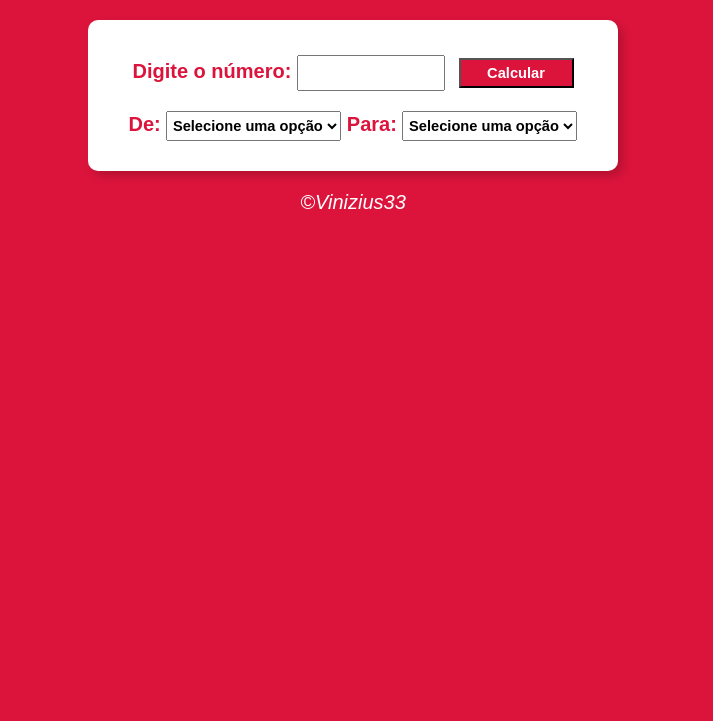
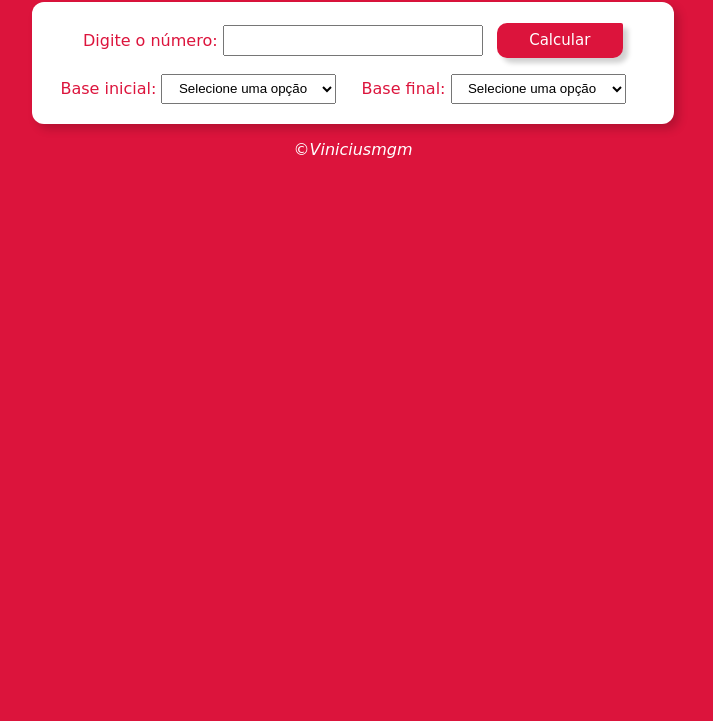
Before and after one commit to Viniciusmgm/conversor_bases_num, a plain HTML site: page index.html in a window 1280 px wide. Shown: the part 79-800 px from the top of the page, without its empty margins (287-1000 px from the left). Drawn offline with Linux system fonts and the light colour scheme.

Commit message:
melhorando CSS

```diff
--- a/estilo.css
+++ b/estilo.css
@@ -1,52 +1,55 @@
 body{
     background-color: crimson;
-    font: normal 15pt Arial;
+    font-family: cursive, Verdana;
 }
-header{
+header h1{
     color: white;
     text-align: center;
 }
 section{
     background-color: white;
-    border-radius: 10px;
-    padding: 15px;
-    width: 500px;
+    text-align: center;
+    font: cursive 20px bold;
+    color: crimson;
+    border-radius: 12px;
+    padding: 5px;
+    max-width: 50%;
     margin: auto;
     box-shadow: 5px 5px 10px rgba(0, 0, 0, 0.185);
+}
+section select{
+    width: 175px;
+    height: 30px;
     text-align: center;
-    color: crimson;
-    font-weight: bold;
+    font: 11pt;
+    margin-right: 20px;
+}
+input#txtn{
+    width: 40%;
+    height: 25px;
+    text-align: center;
+    font: 15px bold;
+    font-family: cursive;
+}
+div{
+    margin-top: 15px;
+    margin-bottom: 5px;
+}
+input#btn{
+    width: 20%;
+    height: 35px;
+    text-align: center;
+    font: 15px normal;
+    font-family: cursive;
+    margin-left: 8px;
+    background-color: crimson;
+    color: white;
+    border: none;
+    box-shadow: 5px 5px 5px rgba(0, 0, 0, 0.185);
+    border-radius: 10px 2px 10px 10px;
 }
 footer{
     color: white;
     text-align: center;
     font-style: italic;
 }
-select{
-    width: 175px;
-    height: 30px;
-    text-align: center;
-    font: normal 11pt Arial;
-    font-weight: bold;
-}
-input#txtn{
-    height: 30px;
-    text-align: center;
-    font: normal 11pt Arial;
-    font-weight: bold;
-    width: 140px;
-}
-div{
-    margin-top: 15px;
-    margin-bottom: 5px;
-}
-input#btn{
-    height: 30px;
-    text-align: center;
-    font: normal 11pt Arial;
-    font-weight: bold;
-    width: 115px;
-    margin-left: 8px;
-    background-color: crimson;
-    color: white;
-}
--- a/index.html
+++ b/index.html
@@ -8,20 +8,20 @@
 </head>
 <body>
     <header>
-        <h1>Conversão BinDecHexOct</h1>
+        <h1>Conversão de Bases Numéricas</h1>
     </header>
     <section>
         <p>Digite o número: <input type="text" name="txtn" id="txtn">
             <input type="button" value="Calcular" onclick="calcular()" id="btn">
         </p>
-        De: <select name="sel1" id="sel1">
+        Base inicial: <select name="sel1" id="sel1">
             <option value="s1">Selecione uma opção</option>
             <option value="bin1">Binário</option>
             <option value="dec1">Decimal</option>
             <option value="hex1">Hexadecimal</option>
             <option value="oct1">Octal</option>
         </select>
-        Para: <select name="sel2" id="sel2">
+        Base final: <select name="sel2" id="sel2">
             <option value="s2">Selecione uma opção</option>
             <option value="bin2" id="bin2">Binário</option>
             <option value="dec2" id="dec2">Decimal</option>
@@ -31,7 +31,7 @@
         <div id="msg"></div>
     </section>
     <footer>
-        <p>&copy;Vinizius33</p>
+        <p>&copy;Viniciusmgm</p>
     </footer>
 </body>
 <script src="script.js"></script>
```
